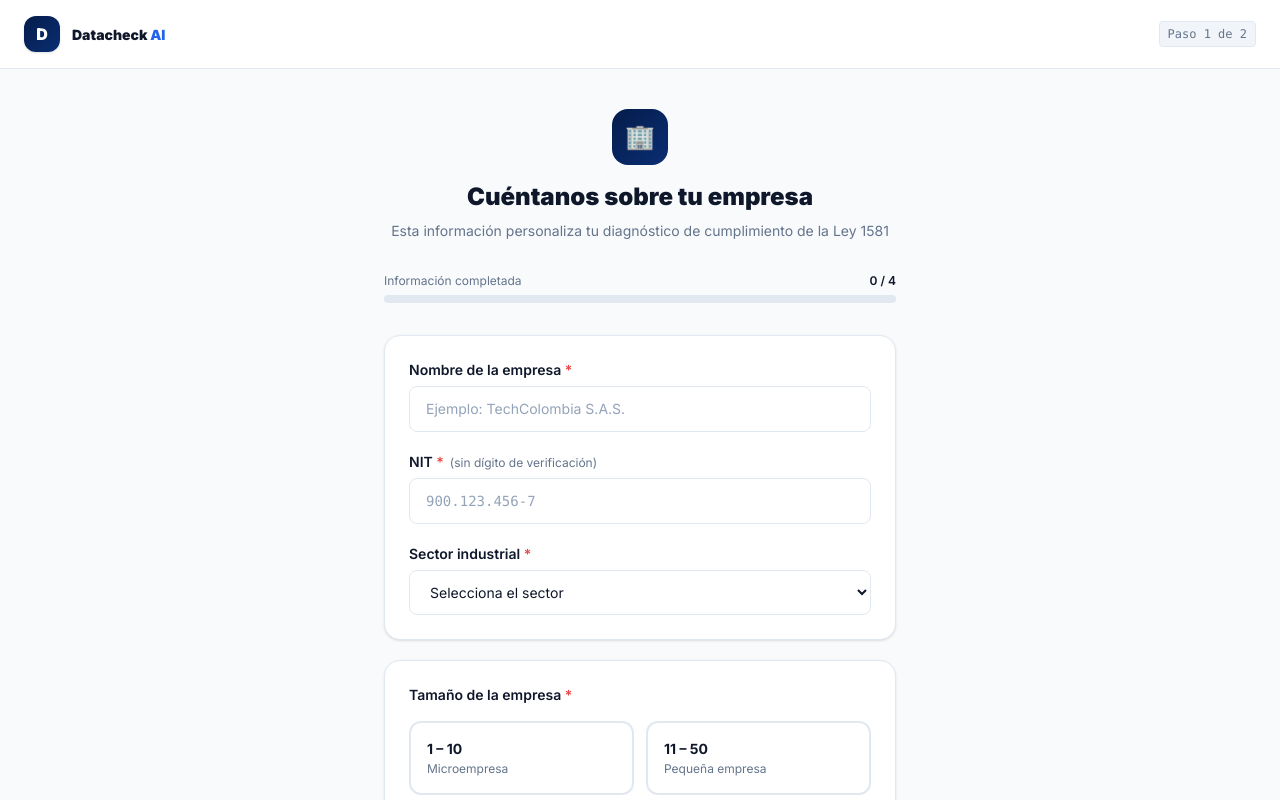
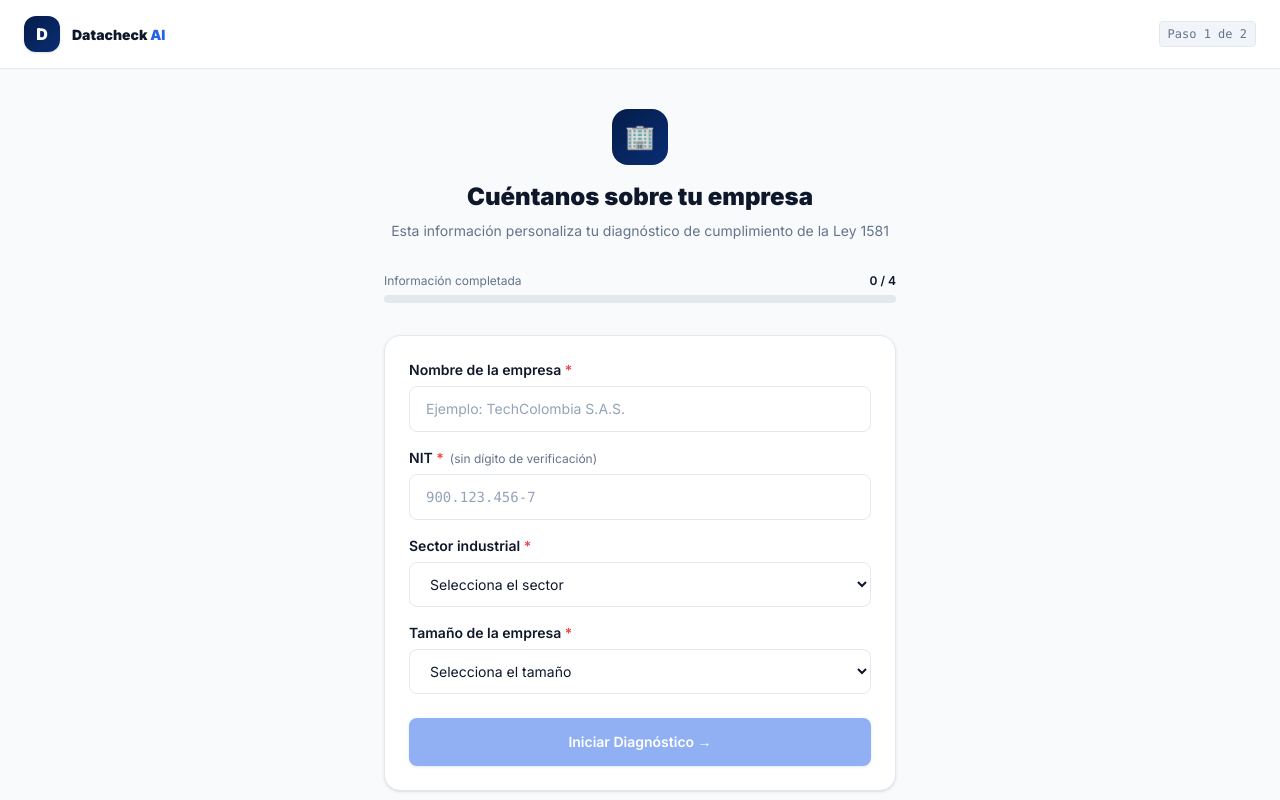
Before and after one commit to datacheck26/hackaton-talento-tech, a Next.js app: page /onboarding in a window 1280 px wide. Shown: the top 800 px of the page. Built offline with nearby package versions, Linux system fonts and the light colour scheme.

Commit message:
fix: input text readability and consolidated onboarding card layout

```diff
--- a/app/globals.css
+++ b/app/globals.css
@@ -231,22 +231,27 @@ body {
 }
 
 /* Input base */
-.input-base {
-  background: var(--color-bg-surface);
+.input-base, input.input-base, select.input-base, textarea.input-base {
+  background-color: #FFFFFF !important;
+  color: #0F172A !important;
   border: 1px solid var(--color-border);
   border-radius: 8px;
-  color: var(--color-text-primary);
   transition: border-color var(--transition-fast), box-shadow var(--transition-fast);
 }
 
-.input-base:focus {
+.input-base:focus, input.input-base:focus, select.input-base:focus, textarea.input-base:focus {
   outline: none;
-  border-color: var(--color-primary);
-  box-shadow: 0 0 0 3px rgba(37, 99, 235, 0.12);
+  border-color: var(--color-primary) !important;
+  box-shadow: 0 0 0 3px rgba(37, 99, 235, 0.12) !important;
 }
 
-.input-base::placeholder {
-  color: var(--color-text-muted);
+.input-base::placeholder, input.input-base::placeholder {
+  color: var(--color-text-muted) !important;
+}
+
+.input-base option {
+  background-color: #FFFFFF !important;
+  color: #0F172A !important;
 }
 
 /* Button primary */
--- a/app/onboarding/page.tsx
+++ b/app/onboarding/page.tsx
@@ -111,9 +111,9 @@ export default function OnboardingPage() {
           </div>
 
           {/* Formulario */}
-          <form onSubmit={handleSubmit} className="space-y-5" noValidate>
+          <form onSubmit={handleSubmit} className="space-y-4" noValidate>
             {/* Card formulario */}
-            <div className="bg-white rounded-2xl border border-[#E2E8F0] p-6 space-y-5 shadow-sm">
+            <div className="bg-white rounded-2xl border border-[#E2E8F0] p-6 space-y-4 shadow-sm">
 
               {/* Nombre */}
               <div className="space-y-1.5">
@@ -182,51 +182,34 @@ export default function OnboardingPage() {
                   <p className="text-xs text-[#EF4444]">Seleccione el sector de su empresa</p>
                 )}
               </div>
-            </div>
 
-            {/* Tamaño — fuera de la card, con radio buttons visuales */}
-            <div className="bg-white rounded-2xl border border-[#E2E8F0] p-6 shadow-sm">
-              <p className="text-sm font-semibold text-[#0F172A] mb-4">
+              {/* Tamaño */}
+              <div className="space-y-1.5">
+                <label htmlFor="empresa-tamano" className="block text-sm font-semibold text-[#0F172A]">
                   Tamaño de la empresa <span className="text-[#EF4444]">*</span>
-              </p>
-              <div className="grid grid-cols-2 gap-3">
-                {TAMANOS.map(({ value, label, descripcion }) => (
-                  <label
-                    key={value}
-                    htmlFor={`tamano-${value}`}
-                    className={`flex flex-col gap-0.5 p-4 rounded-xl border-2 cursor-pointer transition-all duration-150 ${
-                      tamano === value
-                        ? 'border-[#2563EB] bg-[#EFF6FF]'
-                        : 'border-[#E2E8F0] bg-white hover:border-[#BFDBFE] hover:bg-[#F8FAFC]'
+                </label>
+                <select
+                  id="empresa-tamano"
+                  value={tamano}
+                  onChange={(e) => setTamano(e.target.value as TamanoEmpresa)}
+                  className={`input-base w-full px-4 py-3 text-sm ${
+                    tamano ? 'border-[#16A34A]' : ''
                   }`}
                 >
-                    <input
-                      type="radio"
-                      id={`tamano-${value}`}
-                      name="tamano"
-                      value={value}
-                      checked={tamano === value}
-                      onChange={() => setTamano(value)}
-                      className="sr-only"
-                    />
-                    <span className={`text-sm font-bold ${tamano === value ? 'text-[#2563EB]' : 'text-[#0F172A]'}`}>
-                      {label}
-                    </span>
-                    <span className="text-xs text-[#64748B]">{descripcion}</span>
-                    {tamano === value && (
-                      <span className="mt-1 text-[10px] font-semibold text-[#2563EB]">✓ Seleccionado</span>
-                    )}
-                  </label>
+                  <option value="" disabled>Selecciona el tamaño</option>
+                  {TAMANOS.map(({ value, label, descripcion }) => (
+                    <option key={value} value={value}>{label} ({descripcion})</option>
                   ))}
-              </div>
+                </select>
               </div>
 
               {/* Botón */}
+              <div className="pt-2">
                 <button
                   id="btn-iniciar-diagnostico"
                   type="submit"
                   disabled={loading || progreso < 4}
-              className="btn-primary w-full py-4 text-sm flex items-center justify-center gap-2 disabled:opacity-50 disabled:cursor-not-allowed"
+                  className="btn-primary w-full py-3.5 text-sm flex items-center justify-center gap-2 disabled:opacity-50 disabled:cursor-not-allowed"
                 >
                   {loading ? (
                     <>
@@ -239,6 +222,9 @@ export default function OnboardingPage() {
                     </>
                   )}
                 </button>
+              </div>
+
+            </div>
 
             <p className="text-center text-xs text-[#64748B]">
               🔒 Tu información se almacena de forma segura y no se comparte con terceros.
```
Lines whose indentation alone changed are shown as unchanged.
